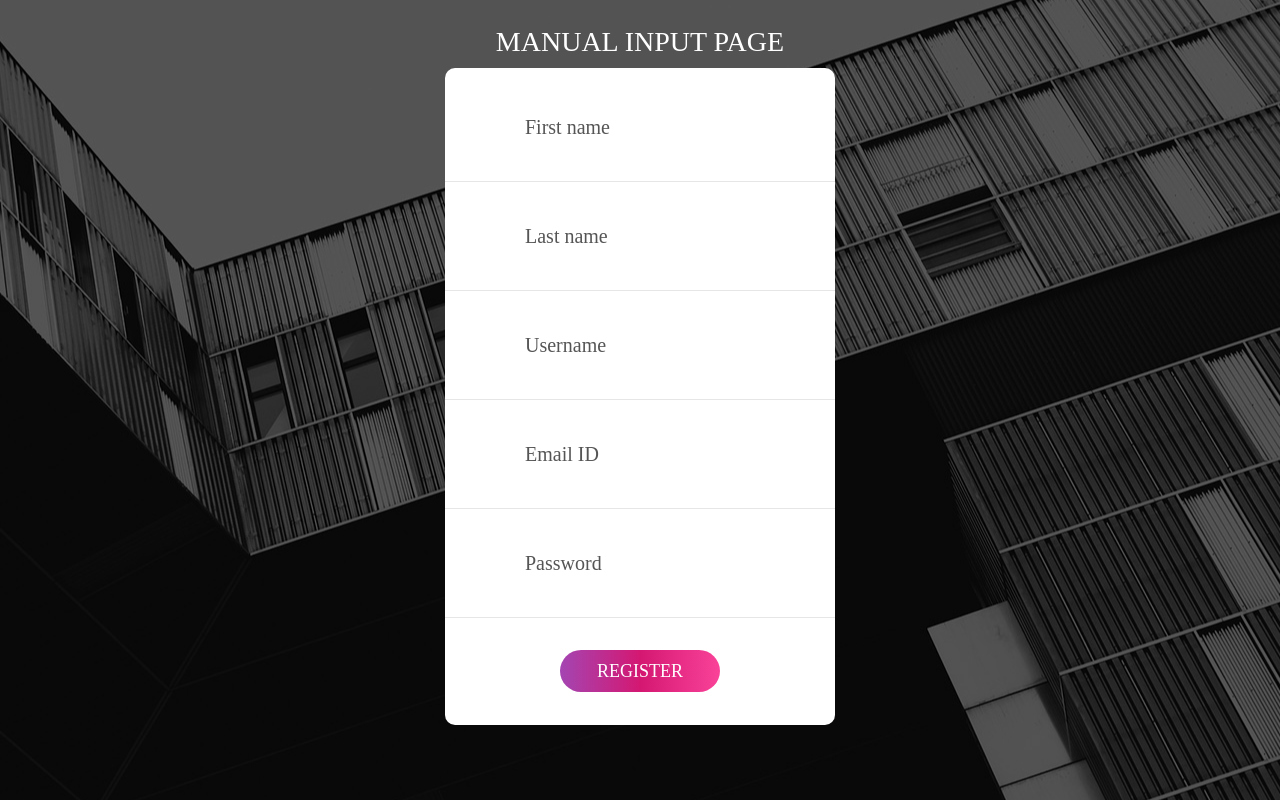
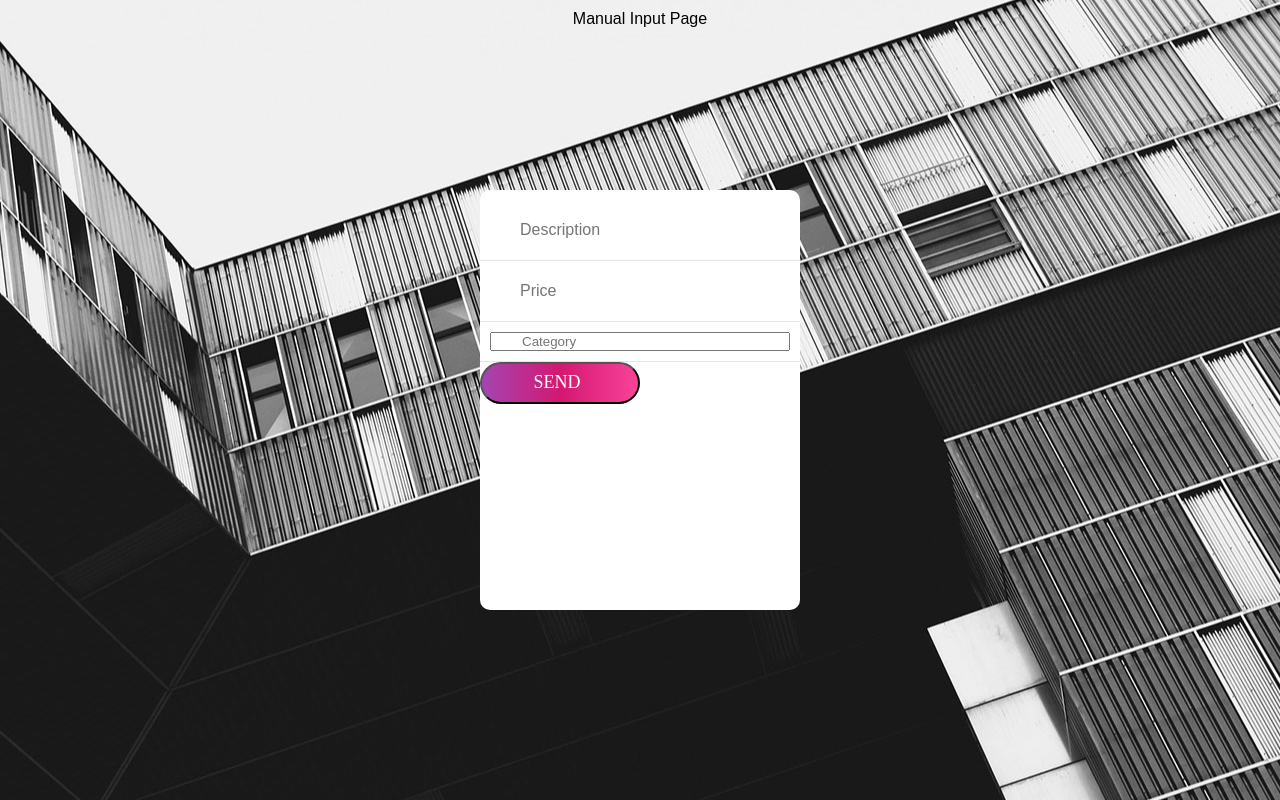
Before and after one commit to ramkrishnan6/project, a Django app: page /manual in a window 1280 px wide. Run offline with Django 3.2, Linux system fonts and the light colour scheme; some libraries are stand-ins or nearby versions; some web fonts are replaced.

Commit message:
Add feature for manual transactions

```diff
--- a/static/css/main.css
+++ b/static/css/main.css
@@ -277,7 +277,7 @@ iframe {
     width: 100%;
     position: relative;
     border-bottom: 1px solid #e6e6e6;
-    padding: 29px 0;
+    padding: 20px 0;
 }
 
 .input100 {
--- /dev/null
+++ b/static/css/style.css
@@ -0,0 +1,181 @@
+body
+{	margin: 10;
+	padding: 0;
+	background-image: url('/static/images/bg-01.jpg');
+	background-size: cover;
+	background-position: center;
+    font-family: Ubuntu-Regular, sans-serif;
+
+}
+
+.img_box
+{	width:100px;
+	height: 100px;
+	border-radius: 50%;
+	position: absolute;
+	top: -50px;
+	left: cal(50% - 50px);
+}
+.MIP
+{
+    text-align: center;
+    justify-content: center;
+    align-items: center;
+}
+
+.box
+{	width: 320px;
+	height: 420px;
+	background: #fff ;
+	top: 50%;
+	left: 50%;
+	position: absolute;
+	transform: translate(-50%,-50%);
+	box-sizing: border-box;
+	padding: 10px 0px;
+	font-family: Ubuntu-Regular;
+
+    font-size: 20px;
+    justify-content: center;
+    align-items: center;
+
+    <!--edge cruve-->
+    border-radius: 10px;
+    border-top-left-radius: 10px;
+    border-top-right-radius: 10px;
+    border-bottom-right-radius: 10px;
+    border-bottom-left-radius: 10px;
+}
+.form-tag-box{
+    padding: 0px 10px;
+    border-bottom: 1px solid #e6e6e6
+}
+.form-tag-box input{
+    padding: 0 30 0px;
+}
+.submit button[type="submit"]
+{
+    font-family: Ubuntu-Bold;
+    font-size: 18px;
+    color: #fff;
+    line-height: 1.2;
+    text-transform: uppercase;
+
+    display: -webkit-box;
+    display: -webkit-flex;
+    display: -moz-box;
+    display: -ms-flexbox;
+    display: flex;
+    justify-content: center;
+    align-items: center;
+
+    padding-left: 0px;
+    padding-bottom: 10px;
+    padding-top: 10px;
+    min-width: 160px;
+    height: 42px;
+    border-radius: 21px;
+
+    background: #d41872;
+    background: -webkit-linear-gradient(left, #a445b2, #d41872, #fa4299);
+    background: -o-linear-gradient(left, #a445b2, #d41872, #fa4299);
+    background: -moz-linear-gradient(left, #a445b2, #d41872, #fa4299);
+    background: linear-gradient(left, #a445b2, #d41872, #fa4299);
+    position: relative;
+    z-index: 1;
+
+}
+
+
+
+
+
+
+
+
+
+
+
+
+<!--.box p
+{	margin: 0;
+	padding: 0;
+	font-weight: bold;
+
+}
+
+.box input
+{	width: 100%;
+	margin-bottom: 10px;
+	margin-top: 10px;
+
+}
+
+.box input[type="text"], input[type="password"]
+{	border: none;
+	border-bottom: 1px solid #fff;
+	background: transparent;
+	outline: none;
+	height: 40px;
+	color: #D5D8DC;
+	font-size: 16px;
+}
+
+.box input[type="submit"]
+{
+	border: none;
+	outline: none;
+	height: 40px;
+	background: #F1C40F;
+	color: #fff;
+	font-size= 18px;
+	border-radius: 20px;
+
+}
+.box input[type="submit"]:hover
+{	cursor: pointer;
+	background: #2ECC71;
+	colour: #000;
+}
+
+.box a
+{	text-decoration: none:
+	font-size: 12px;
+	line-height: 20px;
+	color: darkgrey;
+}
+
+.box a:hover
+{	colour: #F1C40F;
+}
+
+.mheading
+{	margin: 0;
+	padding: 5 5 5px;
+	text-align: center;
+	font-size: 35px;
+	background: #E74C3C;
+	color: #FDFEFE;
+}
+
+span.subheading
+{	margin: 0;
+	padding: 0 0 20px;
+	text-align: center;
+	font-size: 30px;
+	font-weight: bold;
+}
+.sheading
+{	margin: 0;
+	padding: 5 5 5px;
+	text-align: left;
+	font-size: 25px;
+	background: transparent;
+	color: #FDFEFE;
+
+}
+
+ HEADING
+MAIN HEADING SIZE = 35
+SUB HEADING SIZE = 30
+SECONDARY HEADING SIZE = 25 -->
--- a/templates/manual.html
+++ b/templates/manual.html
@@ -1,100 +1,43 @@
 {% load static %}
 
-<!DOCTYPE html>
+
 <html lang="en">
 <head>
     <title>Manual Input Page</title>
    <meta charset="UTF-8">
     <meta name="viewport" content="width=device-width, initial-scale=1">
-    <!--===============================================================================================-->
-    <link rel="icon" type="image/png" href="{% static 'images/icons/icon.ico' %}"/>
-    <!--===============================================================================================-->
-    <link rel="stylesheet" type="text/css" href="{% static 'vendor/bootstrap/css/bootstrap.min.css' %}">
-    <!--===============================================================================================-->
-    <link rel="stylesheet" type="text/css" href="{% static 'fonts/font-awesome-4.7.0/css/font-awesome.min.css' %}">
-    <!--===============================================================================================-->
-    <link rel="stylesheet" type="text/css" href="{% static 'fonts/Linearicons-Free-v1.0.0/icon-font.min.css' %}">
-    <!--===============================================================================================-->
-    <link rel="stylesheet" type="text/css" href="{% static 'vendor/animate/animate.css' %}">
-    <!--===============================================================================================-->
-    <link rel="stylesheet" type="text/css" href="{% static 'vendor/css-hamburgers/hamburgers.min.css' %}">
-    <!--===============================================================================================-->
-    <link rel="stylesheet" type="text/css" href="{% static 'vendor/animsition/css/animsition.min.css' %}">
-    <!--===============================================================================================-->
-    <link rel="stylesheet" type="text/css" href="{% static 'vendor/select2/select2.min.css' %}">
-    <!--===============================================================================================-->
-    <link rel="stylesheet" type="text/css" href="{% static 'vendor/daterangepicker/daterangepicker.css' %}">
-    <!--===============================================================================================-->
-    <link rel="stylesheet" type="text/css" href="{% static 'css/util.css' %}">
-    <link rel="stylesheet" type="text/css" href="{% static 'css/main.css' %}">
+    <link rel="stylesheet" type="text/css" href="{% static 'css/style.css' %}">
     <!--===============================================================================================-->
 </head>
 <body>
-<div class="limiter">
-    <div class="container-login100">
-        <div class="wrap-login100 p-b-50">
-				<span class="login100-form-title p-b-10">
+    <div class="MIP">
+        <span>
             Manual Input Page
         </span>
-            <form class="login100-form validate-form p-b-33 p-t-5" action='/signup' method='post'>
+    </div>
+<div class="box">
 
+    <div class="form-box">
+        <form  action='/signup' method='post' style="margin-bottom: 00px;">
             {% csrf_token %}
-                <div class="wrap-input100 validate-input" data-validate="Enter your first name">
-                    <input class="input100" type="text" name="firstName" placeholder="First name">
-                    <span class="focus-input100" data-placeholder="&#xe82a;"></span>
+            <div class="form-tag-box" >
+                <input  type="text" name="Description" placeholder="Description">
             </div>
-
-                <div class="wrap-input100 validate-input" data-validate="Enter your last name">
-                    <input class="input100" type="text" name="lastName" placeholder="Last name">
-                    <span class="focus-input100" data-placeholder="&#xe82a;"></span>
+            <div class="form-tag-box">
+                <input  type="text" name="Price" placeholder="Price">
             </div>
-
-                <div class="wrap-input100 validate-input" data-validate="Enter username">
-                    <input class="input100" type="text" name="username" placeholder="Username">
-                    <span class="focus-input100" data-placeholder="&#xe82a;"></span>
+            <div class="form-tag-box">
+                <input  type="drop-down" name="Category" placeholder="Category">
             </div>
-
-                <div class="wrap-input100 validate-input" data-validate="Enter your Email ID">
-                    <input class="input100" type="email" name="email" placeholder="Email ID">
-                    <span class="focus-input100" data-placeholder="&#xe82a;"></span>
-                </div>
-
-
-                <div class="wrap-input100 validate-input" data-validate="Enter password">
-                    <input class="input100" type="password" name="pass" placeholder="Password">
-                    <span class="focus-input100" data-placeholder="&#xe80f;"></span>
-                </div>
-
-                <div class="container-login100-form-btn m-t-32">
-                    <button class="login100-form-btn" type="submit">
-                        Register
+            <div class="submit">
+                <button  type="submit">
+                    Send
                 </button>
             </div>
-
         </form>
-        </div>
        </div>
 </div>
 
 
-<div id="dropDownSelect1"></div>
-
-<!--===============================================================================================-->
-<script src="{% static 'vendor/jquery/jquery-3.2.1.min.js' %}"></script>
-<!--===============================================================================================-->
-<script src="{% static 'vendor/animsition/js/animsition.min.js' %}"></script>
-<!--===============================================================================================-->
-<script src="{% static 'vendor/bootstrap/js/popper.js' %}"></script>
-<script src="{% static 'vendor/bootstrap/js/bootstrap.min.' %}"></script>
-<!--===============================================================================================-->
-<script src="{% static 'vendor/select2/select2.min.js' %}"></script>
-<!--===============================================================================================-->
-<script src="{% static 'vendor/daterangepicker/moment.min.js' %}"></script>
-<script src="{% static 'vendor/daterangepicker/daterangepicker.js' %}"></script>
-<!--===============================================================================================-->
-<script src="{% static 'vendor/countdowntime/countdowntime.js' %}"></script>
-<!--===============================================================================================-->
-<script src="{% static 'js/main.js' %}"></script>
-
 </body>
 </html>
--- a/templates/register.html
+++ b/templates/register.html
@@ -85,7 +85,7 @@
 <script src="{% static 'vendor/animsition/js/animsition.min.js' %}"></script>
 <!--===============================================================================================-->
 <script src="{% static 'vendor/bootstrap/js/popper.js' %}"></script>
-<script src="{% static 'vendor/bootstrap/js/bootstrap.min.' %}"></script>
+<script src="{% static 'vendor/bootstrap/js/bootstrap.min.js' %}"></script>
 <!--===============================================================================================-->
 <script src="{% static 'vendor/select2/select2.min.js' %}"></script>
 <!--===============================================================================================-->
```
Also changed, not shown: db.sqlite3. Lines whose indentation alone changed are shown as unchanged.
